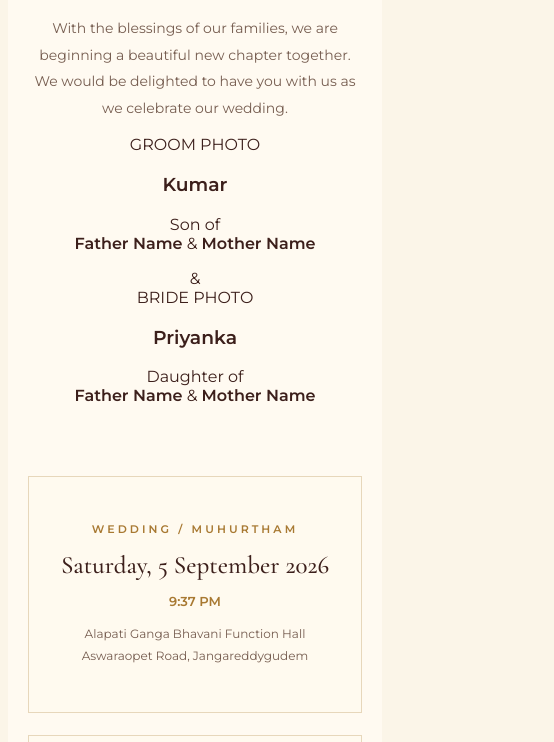
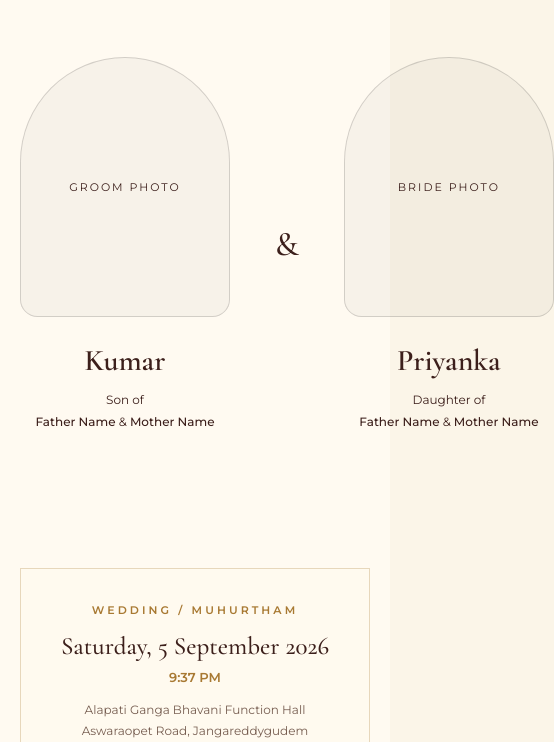
Before and after one commit to Anil1269/Kumar-Priyanka-Wedding, a plain HTML site: page index.html in a window 390 px wide. Shown: the part 1258-2000 px from the top of the page, 554 px wide, since content can reach past the window. Drawn offline with nearby package versions, Linux system fonts and the light colour scheme.

Commit message:
Update style.css

````diff
--- a/style.css
+++ b/style.css
@@ -1,4 +1,4 @@
-```css
+
 * {
     box-sizing: border-box;
     margin: 0;
@@ -541,4 +541,90 @@
     }
 
 }
+/* ================================
+Bride & Groom Section
+================================ */
+
+.couple-section {
+display: flex;
+justify-content: center;
+align-items: center;
+gap: 45px;
+margin: 60px auto 80px;
+max-width: 900px;
+}
+
+.person-card {
+text-align: center;
+width: 300px;
+}
+
+.photo-placeholder {
+width: 240px;
+height: 300px;
+margin: 0 auto 25px;
+border: 1px solid rgba(0, 0, 0, 0.15);
+border-radius: 120px 120px 20px 20px;
+display: flex;
+justify-content: center;
+align-items: center;
+background: rgba(0, 0, 0, 0.03);
+font-family: 'Montserrat', sans-serif;
+font-size: 11px;
+letter-spacing: 2px;
+}
+
+.person-card h3 {
+font-family: 'Cormorant Garamond', serif;
+font-size: 34px;
+font-weight: 600;
+margin: 0 0 10px;
+}
+
+.parents {
+font-family: 'Montserrat', sans-serif;
+font-size: 12px;
+line-height: 1.8;
+margin: 0;
+}
+
+.parents strong {
+font-weight: 500;
+}
+
+.couple-symbol {
+font-family: 'Cormorant Garamond', serif;
+font-size: 42px;
+font-weight: 500;
+}
+
+/* Mobile */
+
+@media (max-width: 700px) {
+
 ```
+.couple-section {
+    flex-direction: column;
+    gap: 25px;
+    margin-top: 45px;
+}
+
+.person-card {
+    width: 100%;
+}
+
+.photo-placeholder {
+    width: 210px;
+    height: 260px;
+}
+
+.person-card h3 {
+    font-size: 30px;
+}
+
+.couple-symbol {
+    font-size: 34px;
+}
+```
+
+}
````
